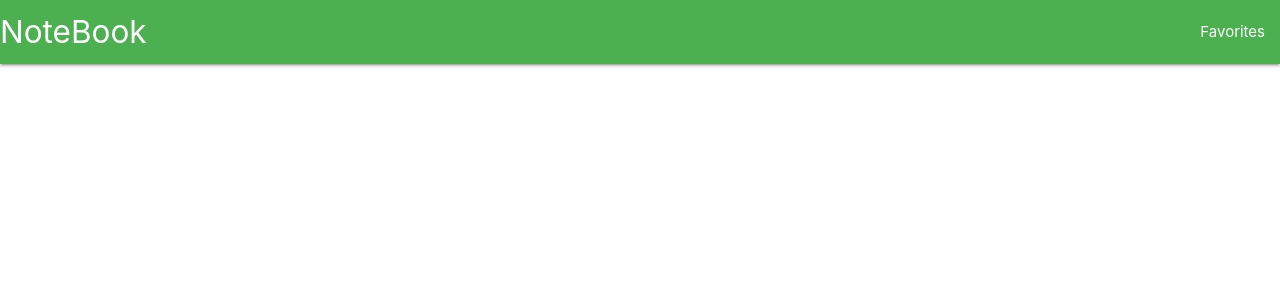
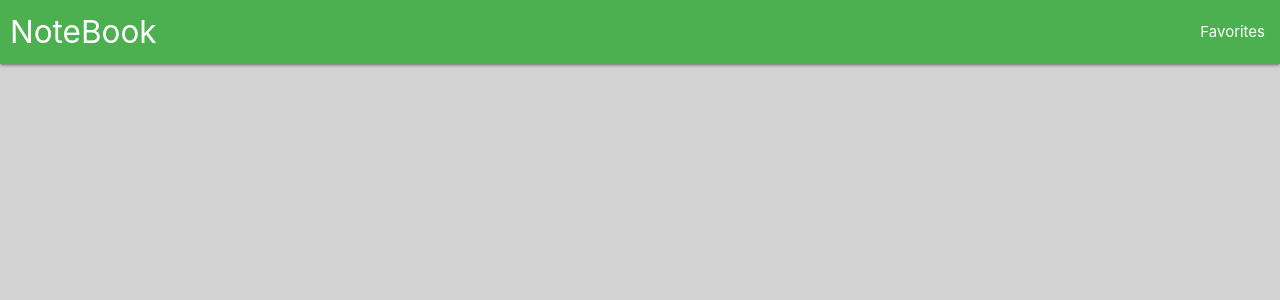
Before and after one commit to kennie-larkson/notes-book, a React (Create React App) app: page / in a window 1280 px wide. Shown: the top 300 px of the page. Built offline with nearby package versions, Linux system fonts and the light colour scheme.

Commit message:
created custom hook useInput

```diff
--- a/src/App.js
+++ b/src/App.js
@@ -7,7 +7,7 @@ function App() {
 
     <Router>
       <Switch>
-        <Route to="/">
+        <Route>
           <Navbar/>
         </Route>
       </Switch>
--- a/src/index.css
+++ b/src/index.css
@@ -5,9 +5,14 @@ body {
     sans-serif;
   -webkit-font-smoothing: antialiased;
   -moz-osx-font-smoothing: grayscale;
+  background-color: #d3d3d3;
 }
 
 code {
   font-family: source-code-pro, Menlo, Monaco, Consolas, 'Courier New',
     monospace;
 }
+
+.brand-logo {
+  margin-left: 10px;
+}
```
Also changed, not shown: src/customHook/useInput.js (added, +15 -0 lines), 1 other file (tests, documents, lock files or other folders).
